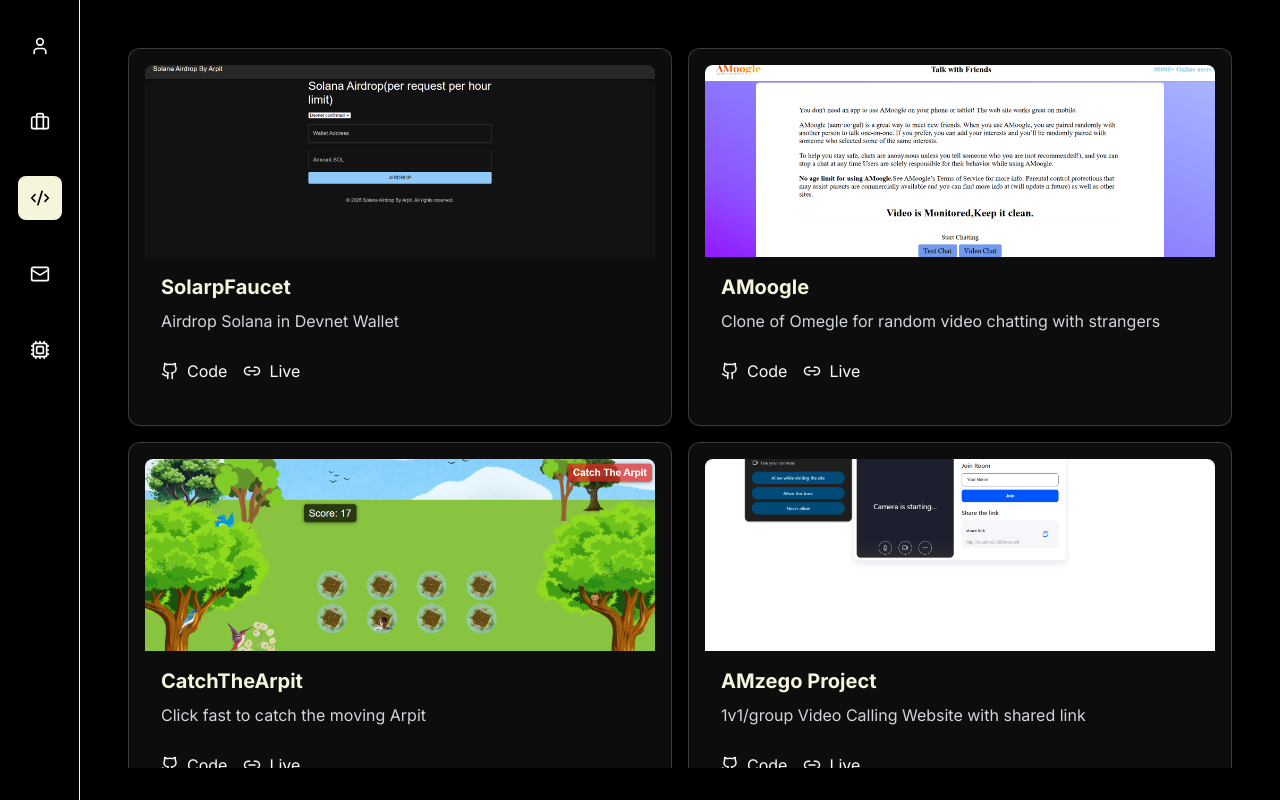
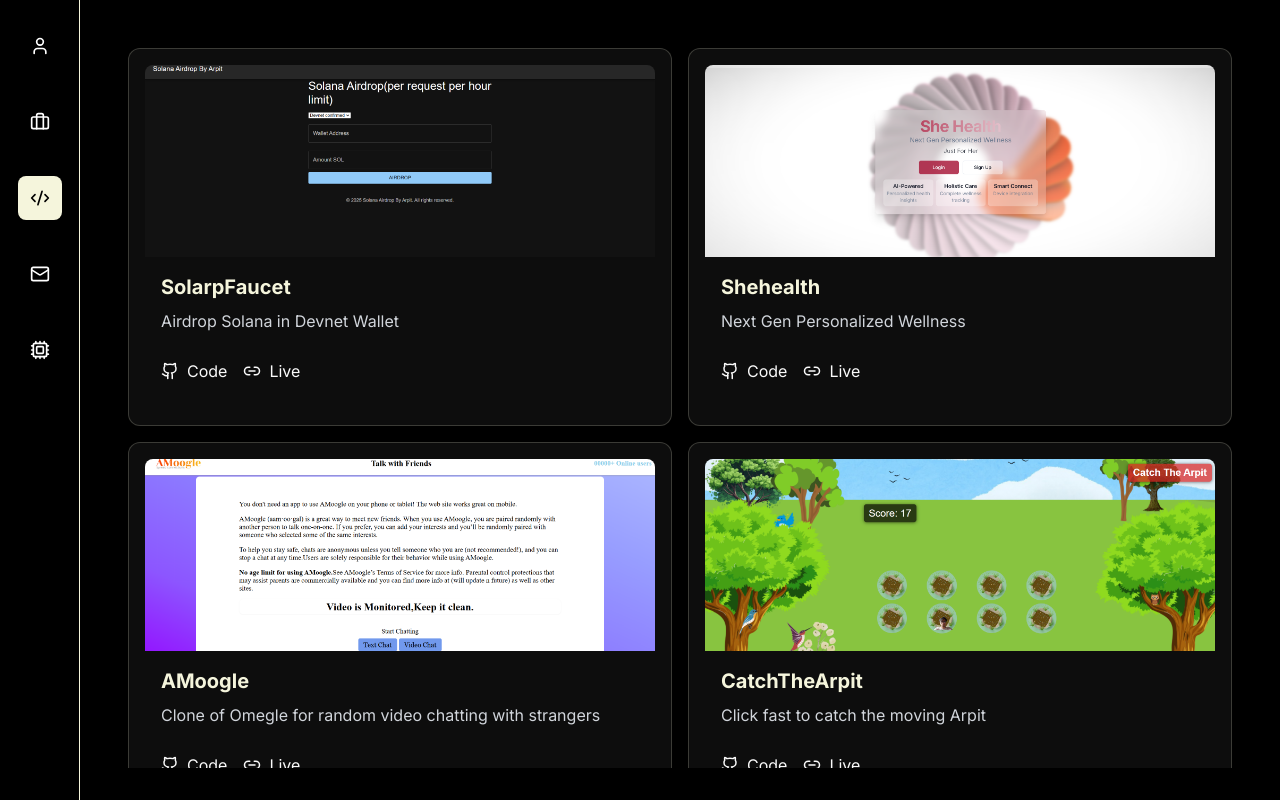
Before and after one commit to arpitmohankar/portalm, a Next.js app: page / in a window 1280 px wide. Both pictures are taken after a click on the button 39 px from the left and 198 px from the top of the page. Built offline with nearby package versions, Linux system fonts and the light colour scheme.

Commit message:
new project added

```diff
--- a/src/components/Projects.tsx
+++ b/src/components/Projects.tsx
@@ -11,6 +11,18 @@ const projects = [
     github: 'https://github.com/arpitmohankar/solarpfaucet.git',
     live: 'https://solanafaucet.arpitsocials.in/',
     image: '/assets/projects/solarpfaucet.png'
+  },
+  {
+    title: 'Shehealth',
+    desc: 'Next Gen Personalized Wellness',
+    tech: ['Next.js 15'
+      ,'TypeScript'
+      ,'Tailwind'
+      ,'Shadcn UI'
+      ,'Spline 3D'],
+    github: 'https://github.com/arpitmohankar/shehealth.git',
+    live: 'https://shehealth.arpitsocials.in/',
+    image: '/assets/projects/shehealth.png'
   },
   {
     title: 'AMoogle',
```
Also changed, not shown: public/assets/projects/shehealth.png (added).
